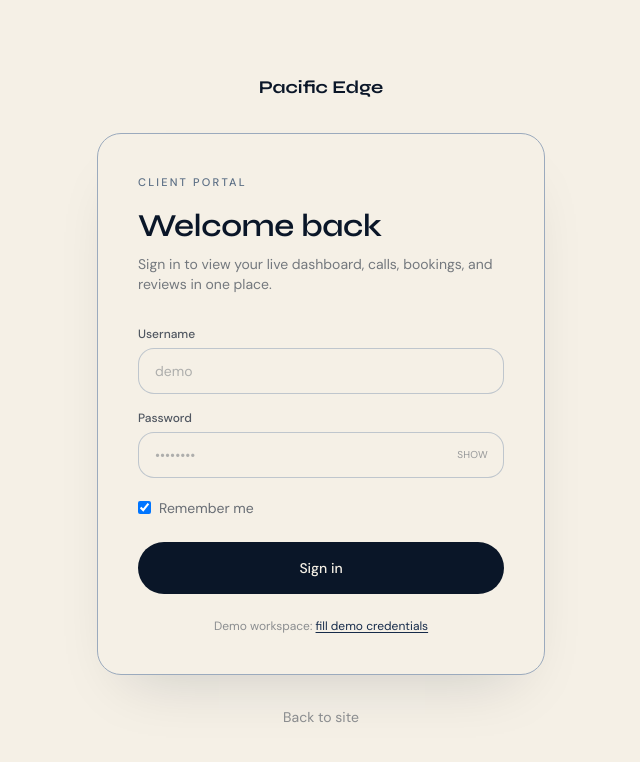
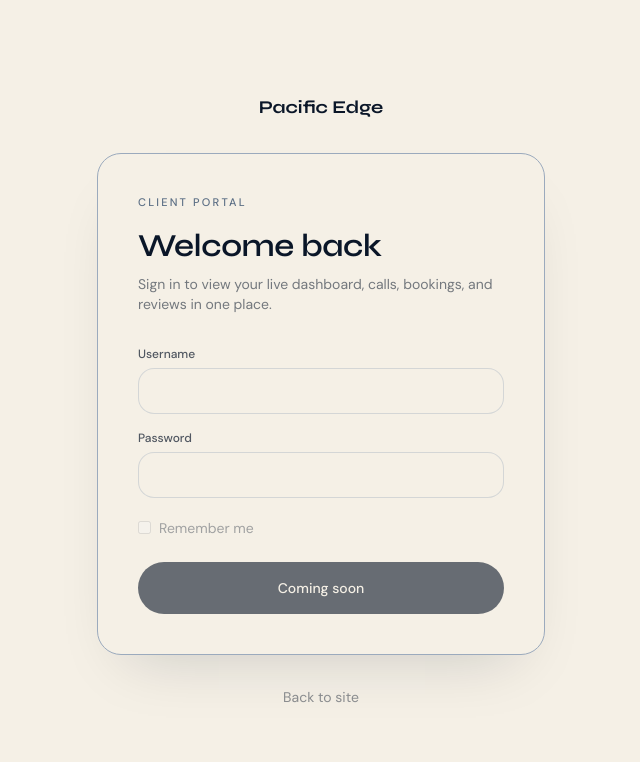
Before and after one commit to Pacific-Edge/pacific-edge-website, a Next.js app: page /login in a window 1280 px wide. Shown: the top 762 px of the page, without its empty margins (319-959 px from the left). Built offline with nearby package versions, Linux system fonts and the light colour scheme.

Commit message:
Update LoginForm.tsx

```diff
--- a/components/auth/LoginForm.tsx
+++ b/components/auth/LoginForm.tsx
@@ -1,53 +1,18 @@
 "use client"
 
-import { useEffect, useState } from "react"
+import { useEffect } from "react"
 import Link from "next/link"
 import { useRouter } from "next/navigation"
-import {
-  DEMO_PASSWORD,
-  DEMO_USERNAME,
-  createDemoSession,
-  readClientSession,
-  validateDemoCredentials,
-  writeClientSession,
-} from "@/lib/auth/demo-session"
+import { readClientSession } from "@/lib/auth/demo-session"
 
 export default function LoginForm() {
   const router = useRouter()
-  const [username, setUsername] = useState("")
-  const [password, setPassword] = useState("")
-  const [showPassword, setShowPassword] = useState(false)
-  const [remember, setRemember] = useState(true)
-  const [error, setError] = useState("")
-  const [loading, setLoading] = useState(false)
 
   useEffect(() => {
     if (readClientSession()) {
       router.replace("/app")
     }
   }, [router])
-
-  function fillDemo() {
-    setUsername(DEMO_USERNAME)
-    setPassword(DEMO_PASSWORD)
-    setError("")
-  }
-
-  function handleSubmit(e: React.FormEvent) {
-    e.preventDefault()
-    setError("")
-    setLoading(true)
-
-    if (!validateDemoCredentials(username, password)) {
-      setError("Username or password did not match. Try the demo credentials below.")
-      setLoading(false)
-      return
-    }
-
-    const session = createDemoSession(username)
-    writeClientSession(session, remember)
-    router.push("/app")
-  }
 
   return (
     <div className="w-full max-w-md">
@@ -65,16 +30,7 @@ export default function LoginForm() {
           Sign in to view your live dashboard, calls, bookings, and reviews in one place.
         </p>
 
-        {error && (
-          <div
-            role="alert"
-            className="mb-5 px-4 py-3 rounded-lg border border-red-300/50 bg-red-50 text-red-800 font-ui text-sm"
-          >
-            {error}
-          </div>
-        )}
-
-        <form onSubmit={handleSubmit} className="space-y-4" noValidate>
+        <form className="space-y-4" noValidate>
           <div>
             <label htmlFor="username" className="block font-ui text-xs font-medium text-navy-900/70 mb-1.5">
               Username
@@ -84,10 +40,8 @@ export default function LoginForm() {
               name="username"
               type="text"
               autoComplete="username"
-              value={username}
-              onChange={(e) => setUsername(e.target.value)}
-              placeholder="demo"
-              className="w-full font-ui text-sm px-4 py-3 rounded-lg border border-ash-300/60 bg-cream-50 text-navy-900 placeholder:text-navy-900/30 focus:outline-none focus:ring-2 focus:ring-navy-900/20 focus:border-navy-900/30"
+              disabled
+              className="w-full font-ui text-sm px-4 py-3 rounded-lg border border-ash-300/60 bg-cream-50 text-navy-900 placeholder:text-navy-900/30 focus:outline-none focus:ring-2 focus:ring-navy-900/20 focus:border-navy-900/30 disabled:opacity-60 disabled:cursor-not-allowed"
             />
           </div>
 
@@ -95,54 +49,27 @@ export default function LoginForm() {
             <label htmlFor="password" className="block font-ui text-xs font-medium text-navy-900/70 mb-1.5">
               Password
             </label>
-            <div className="relative">
-              <input
-                id="password"
-                name="password"
-                type={showPassword ? "text" : "password"}
-                autoComplete="current-password"
-                value={password}
-                onChange={(e) => setPassword(e.target.value)}
-                placeholder="••••••••"
-                className="w-full font-ui text-sm px-4 py-3 pr-20 rounded-lg border border-ash-300/60 bg-cream-50 text-navy-900 placeholder:text-navy-900/30 focus:outline-none focus:ring-2 focus:ring-navy-900/20 focus:border-navy-900/30"
-              />
-              <button
-                type="button"
-                onClick={() => setShowPassword(!showPassword)}
-                className="absolute right-2 top-1/2 -translate-y-1/2 font-ui text-[10px] uppercase tracking-wide text-navy-900/40 hover:text-navy-900 px-2 py-1"
-              >
-                {showPassword ? "Hide" : "Show"}
-              </button>
-            </div>
+            <input
+              id="password"
+              name="password"
+              type="password"
+              autoComplete="current-password"
+              disabled
+              className="w-full font-ui text-sm px-4 py-3 rounded-lg border border-ash-300/60 bg-cream-50 text-navy-900 placeholder:text-navy-900/30 focus:outline-none focus:ring-2 focus:ring-navy-900/20 focus:border-navy-900/30 disabled:opacity-60 disabled:cursor-not-allowed"
+            />
           </div>
 
           <div className="flex items-center justify-between pt-1">
-            <label className="flex items-center gap-2 font-ui text-sm text-navy-900/60 cursor-pointer">
-              <input
-                type="checkbox"
-                checked={remember}
-                onChange={(e) => setRemember(e.target.checked)}
-                className="rounded border-ash-300"
-              />
+            <label className="flex items-center gap-2 font-ui text-sm text-navy-900/60 cursor-not-allowed opacity-60">
+              <input type="checkbox" disabled className="rounded border-ash-300" />
               Remember me
             </label>
           </div>
 
-          <button type="submit" disabled={loading} className="btn-primary w-full mt-2 disabled:opacity-60">
-            {loading ? "Signing in…" : "Sign in"}
+          <button type="button" disabled className="btn-primary w-full mt-2 opacity-60 cursor-not-allowed">
+            Coming soon
           </button>
         </form>
-
-        <p className="mt-6 text-center font-ui text-xs text-navy-900/45">
-          Demo workspace:{" "}
-          <button
-            type="button"
-            onClick={fillDemo}
-            className="text-navy-700 underline underline-offset-2 hover:text-navy-900"
-          >
-            fill demo credentials
-          </button>
-        </p>
       </div>
 
       <Link
```
